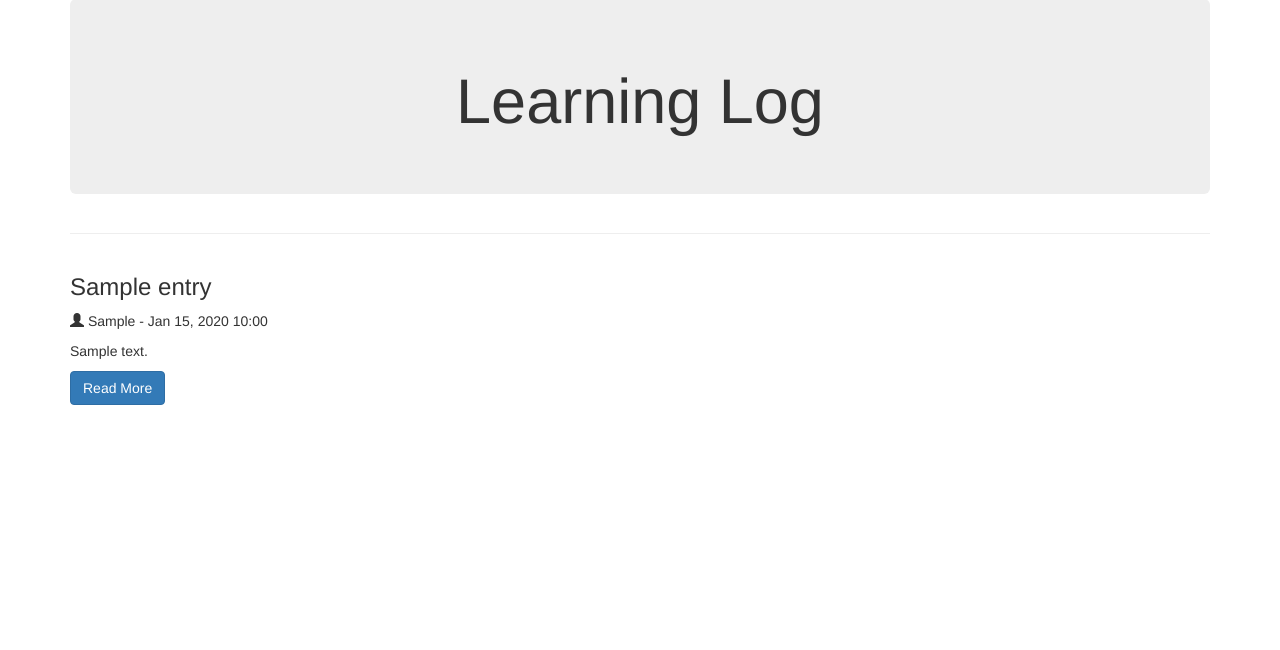
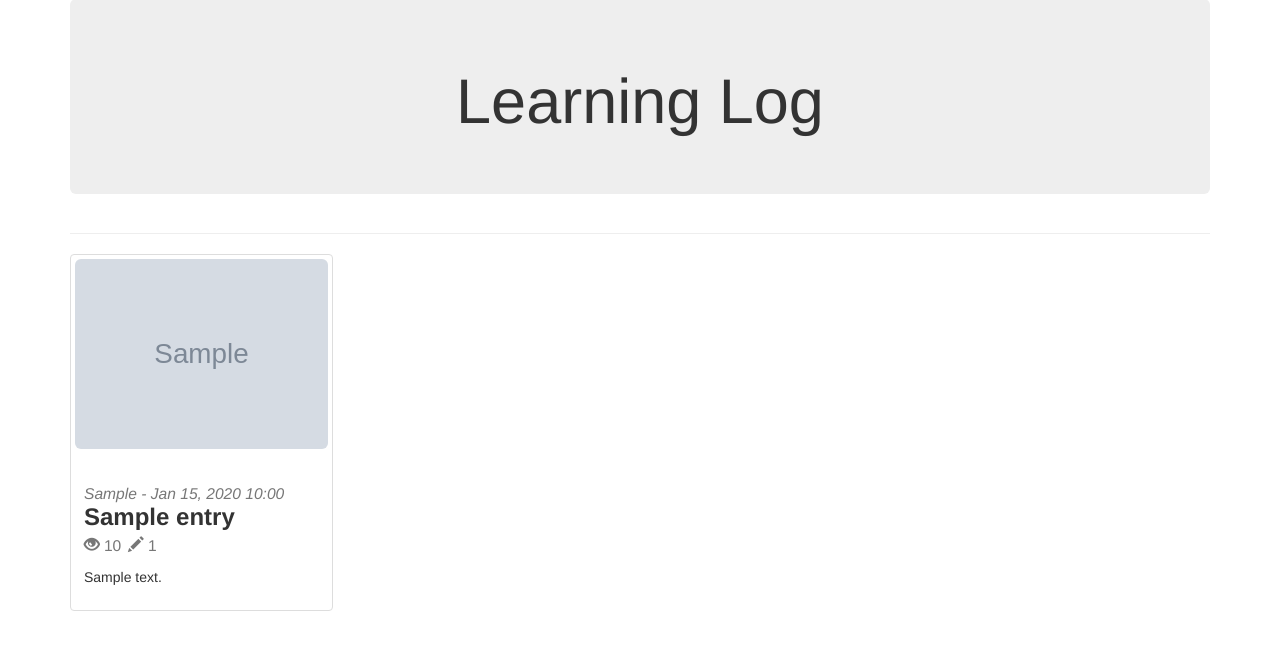
Before and after one commit to roman985475612/learning-log, a Django app: page / in a window 1280 px wide. Shown: the part 112-762 px from the top of the page. Run offline with Django 3.2, Linux system fonts and the light colour scheme; tables that the repository leaves empty hold one stand-in row (values such as "Sample post"); grey boxes marked "Sample" are stand-in pictures; some libraries are stand-ins or nearby versions.

Commit message:
Change desing on index page

```diff
--- a/learning_logs/templates/learning_logs/entry_detail.html
+++ b/learning_logs/templates/learning_logs/entry_detail.html
@@ -5,7 +5,7 @@
 
 {% block content %}
   {% if entry.image %}
-    <img src="{{ entry.image.url }}" alt="">
+    <img src="{{ entry.image.url }}" alt="{{ entry.title }}">
   {% endif %}
   <h1>
     {{ entry|title }}
--- a/learning_logs/templates/learning_logs/index.html
+++ b/learning_logs/templates/learning_logs/index.html
@@ -1,4 +1,5 @@
 {% extends 'base.html' %}
+{% load staticfiles %}
 
 {% block header %}
   <div class="jumbotron text-center">
@@ -9,11 +10,27 @@
 {% block content %}
   <div class="row">
     {% for entry in entries %}
-      <div class="col-lg-4 col-sm-6 col-xs-12">
-        <h3>{{ entry.title }}</h3>
-        <p><span class="glyphicon glyphicon-user"></span> {{ entry.owner|title }} - {{ entry.date_added|date:'M d, Y H:i' }}</p>
-        <p>{{ entry.text|truncatewords:33 }}</p>
-        <p><a href="{% url 'learning_logs:entry' entry.slug %}" class="btn btn-primary">Read More</a></p>
+      <div class="col-xs-12 col-sm-6 col-md-4 col-lg-3">
+        <div class="thumbnail">
+          <a href="{{ entry.get_absolute.url }}">
+            {% if entry.image %}
+              <img src="{{ entry.image.url }}" alt="{{ entry.title }}" class="media-object img-rounded" heigth="80">
+            {% else %}
+              <img src="{% static 'img/photo_not_found.jpg' %}" alt="photo_not_found" class="media-object img-rounded" heigth="80">
+            {% endif %}
+            <div class="caption">
+              <h3>
+                <div><small><i>{{ entry.owner|title }} - {{ entry.date_added|date:'M d, Y H:i' }}</i></small></div>
+                <b>{{ entry.title }}</b>
+                <div>
+                  <small><span class="glyphicon glyphicon-eye-open"></span> {{ entry.views }}</small>
+                  <small><span class="glyphicon glyphicon-pencil"></span> {{ entry.comment_set.all.count }}</small>
+                </div>
+              </h3>
+              <p>{{ entry.text|linebreaks|truncatewords:15 }}</p>
+            </div>
+          </a>
+        </div>
       </div>
     {% endfor %}
   </div>
--- a/learning_logs/templates/learning_logs/topic_detail.html
+++ b/learning_logs/templates/learning_logs/topic_detail.html
@@ -9,7 +9,7 @@
     {% for entry in topic.entry_set.all %}
       <div class="col-xs-12 col-sm-6 col-md-4 col-lg-3">
         <div class="thumbnail">
-          <a href="{% url 'learning_logs:entry' entry.slug %}">
+          <a href="{{ entry.get_absolute.url }}">
             {% if entry.image %}
               <img src="{{ entry.image.url }}" alt="{{ entry.title }}" class="media-object img-rounded" heigth="80">
             {% else %}
--- a/learning_logs/templates/learning_logs/topic_list.html
+++ b/learning_logs/templates/learning_logs/topic_list.html
@@ -8,7 +8,7 @@
   <ul class="list-group">
     {% for topic in topics %}
       <li class="list-group-item lead">
-        <a href="{% url 'learning_logs:topic' topic.slug %}">{{ topic }} <span class="badge">{{ topic.entry_set.all.count }}</span></a>
+        <a href="{{ topic.get_absolute_url }}">{{ topic }} <span class="badge">{{ topic.entry_set.all.count }}</span></a>
       </li>
     {% empty %}
       <li class="list-group-item list-group-item-default">No topics have been added yet.</li>
--- a/learning_logs/views.py
+++ b/learning_logs/views.py
@@ -21,7 +21,7 @@ class OwnerVerificationMixins:
 
 
 class IndexView(ListView):
-    queryset = Entry.objects.order_by('-views')[:3]
+    queryset = Entry.objects.order_by('-views')[:4]
     context_object_name = 'entries'
     template_name = 'learning_logs/index.html'
 
```
